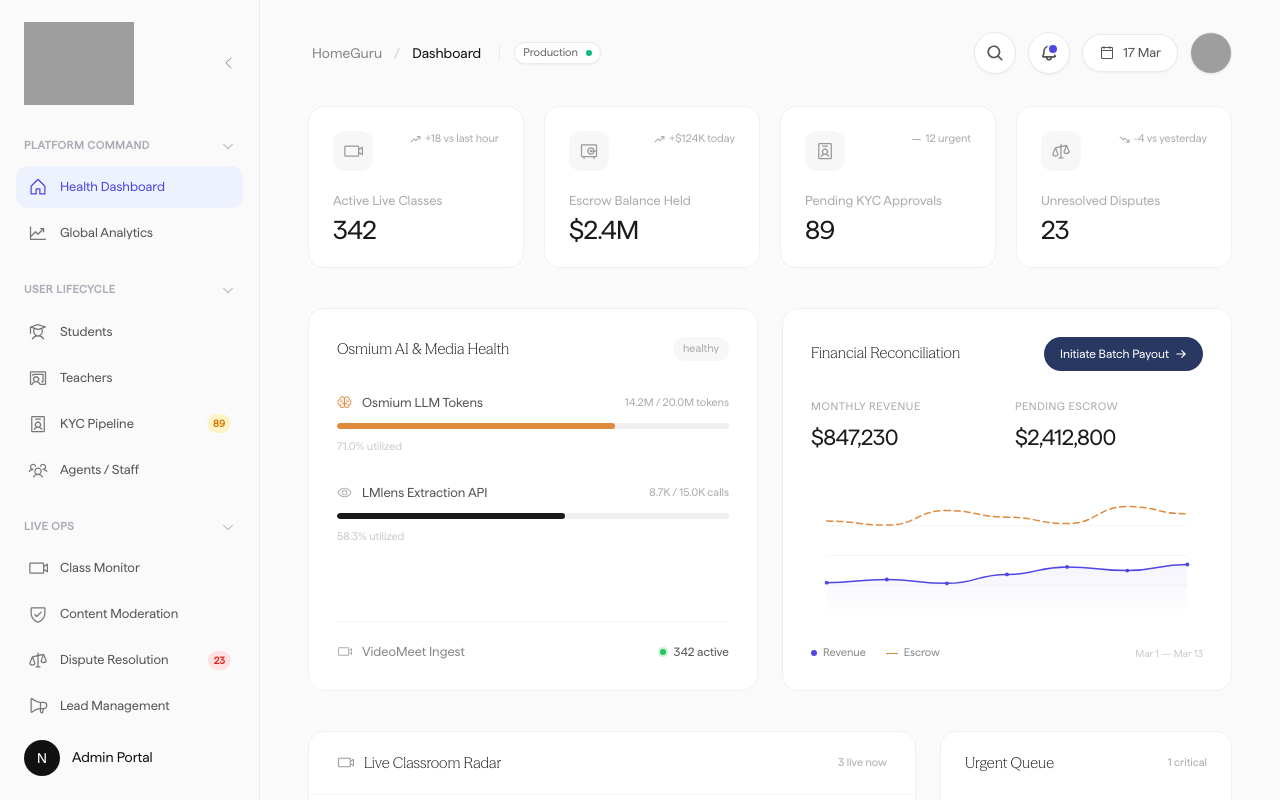
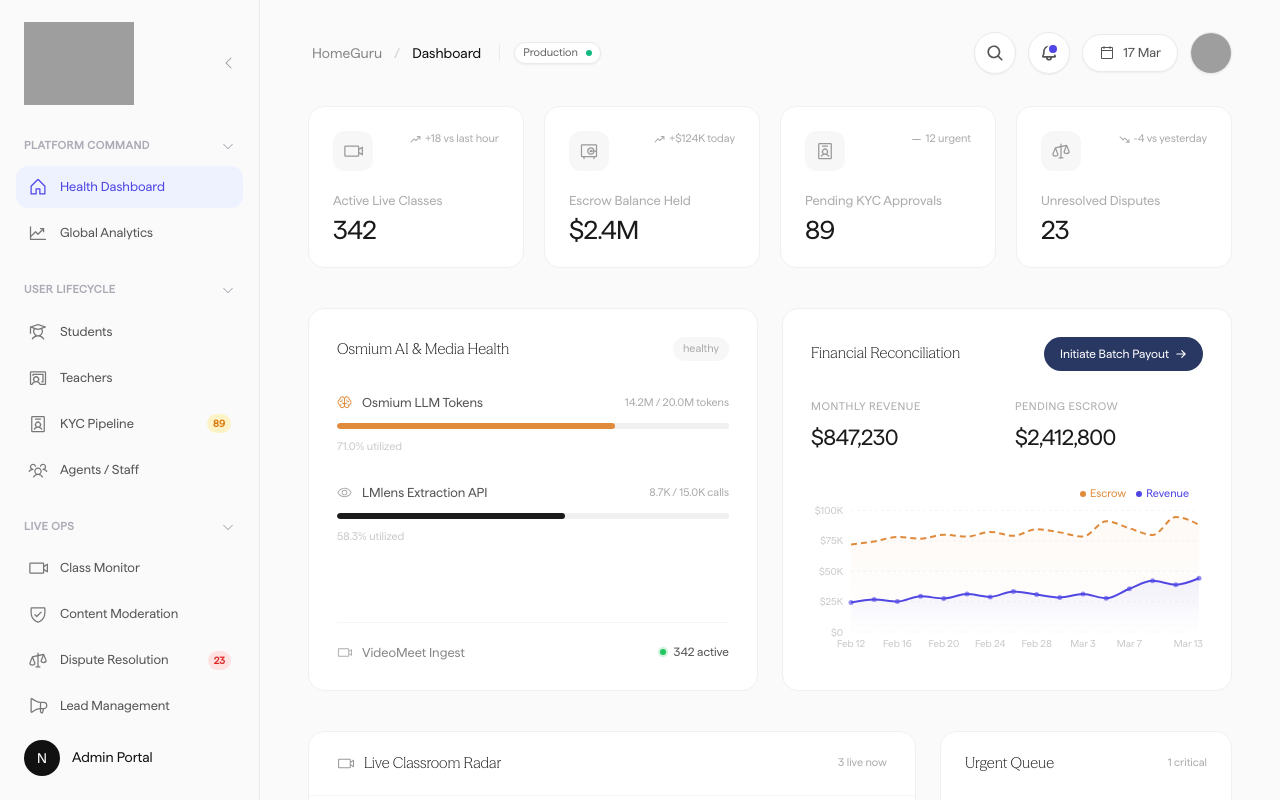
Before and after one commit to varun-ya/hg_admin, a Next.js app: page /dashboard/admin in a window 1280 px wide. Built offline with nearby package versions, Linux system fonts and the light colour scheme; grey boxes are pictures that could not be loaded.

Commit message:
feat: upgrade charts to Recharts with interactive tooltips, gradients, and more data points

```diff
--- a/app/dashboard/admin/analytics/page.tsx
+++ b/app/dashboard/admin/analytics/page.tsx
@@ -1,5 +1,10 @@
 "use client";
-import { TrendUp, TrendDown, Minus } from "@phosphor-icons/react";
+import { TrendUp, TrendDown } from "@phosphor-icons/react";
+import {
+  AreaChart, Area, BarChart, Bar, LineChart, Line,
+  XAxis, YAxis, CartesianGrid, Tooltip, ResponsiveContainer, Legend,
+  Cell, ReferenceLine,
+} from "recharts";
 import {
   kpiMetrics,
   subjectDemand,
@@ -12,22 +17,35 @@ import {
   qualityMetrics,
 } from "@/components/admin/analyticsData";
 
-/* ─── Helpers ─── */
-function smoothPath(points: { x: number; y: number }[]): string {
-  if (points.length < 2) return "";
-  let d = `M ${points[0].x} ${points[0].y}`;
-  for (let i = 0; i < points.length - 1; i++) {
-    const p0 = points[i], p1 = points[i + 1];
-    const cpx = (p0.x + p1.x) / 2;
-    d += ` C ${cpx} ${p0.y}, ${cpx} ${p1.y}, ${p1.x} ${p1.y}`;
-  }
-  return d;
+/* ─── Shared Tooltip ─── */
+function ChartTooltip({ active, payload, label }: any) {
+  if (!active || !payload?.length) return null;
+  return (
+    <div className="bg-white rounded-xl border border-[#F0F0F0] shadow-[0_8px_30px_-10px_rgba(0,0,0,0.12)] px-4 py-3 font-matter">
+      <p className="text-[11px] font-medium text-[#1A1A1A] mb-2">{label}</p>
+      {payload.map((p: any, i: number) => (
+        <div key={i} className="flex items-center gap-2 text-[11px] mb-0.5">
+          <span className="w-2 h-2 rounded-full shrink-0" style={{ backgroundColor: p.color || p.stroke }} />
+          <span className="text-[#777]">{p.name}:</span>
+          <span className="text-[#1A1A1A] font-medium tabular-nums">{
+            typeof p.value === "number" && p.value > 1000
+              ? p.value >= 1_000_000 ? `$${(p.value / 1_000_000).toFixed(1)}M` : `$${(p.value / 1_000).toFixed(0)}K`
+              : p.value
+          }</span>
+        </div>
+      ))}
+    </div>
+  );
 }
 
-function fmt(n: number): string {
-  if (n >= 1_000_000) return `$${(n / 1_000_000).toFixed(1)}M`;
-  if (n >= 1_000) return `$${(n / 1_000).toFixed(0)}K`;
-  return `$${n}`;
+function RatingTooltip({ active, payload, label }: any) {
+  if (!active || !payload?.length) return null;
+  return (
+    <div className="bg-white rounded-xl border border-[#F0F0F0] shadow-[0_8px_30px_-10px_rgba(0,0,0,0.12)] px-4 py-3 font-matter">
+      <p className="text-[11px] font-medium text-[#1A1A1A] mb-1">{label}</p>
+      <p className="text-[12px] text-[#555]">Rating: <span className="font-medium text-[#1A1A1A]">{payload[0].value}</span></p>
+    </div>
+  );
 }
 
 /* ─── 1. KPI Ribbon ─── */
@@ -39,9 +57,7 @@ function KPIRibbon() {
           <p className="text-[13px] text-[#ACACAC] font-normal mb-4">{m.label}</p>
           <p className="text-[26px] font-normal text-[#1A1A1A] tracking-tight leading-none mb-2.5">{m.value}</p>
           <span className="flex items-center gap-1 text-[11px] font-normal text-[#ACACAC]">
-            {m.changeType === "up"
-              ? <TrendUp size={11} weight="bold" />
-              : <TrendDown size={11} weight="bold" />}
+            {m.changeType === "up" ? <TrendUp size={11} weight="bold" /> : <TrendDown size={11} weight="bold" />}
             {m.change} <span className="text-[#DCDCDC] ml-0.5">{m.period}</span>
           </span>
         </div>
@@ -50,37 +66,34 @@ function KPIRibbon() {
   );
 }
 
-/* ─── 2a. Subject Demand ─── */
+/* ─── 2a. Subject Demand — Horizontal Bar Chart ─── */
 function SubjectDemandChart() {
-  const maxSearches = Math.max(...subjectDemand.map((s) => s.searches));
+  const data = subjectDemand.map((s) => ({
+    subject: s.subject,
+    searches: s.searches,
+    slots: s.slots,
+    fillRate: Math.round((s.slots / s.searches) * 100),
+  }));
 
   return (
     <div className="bg-white rounded-2xl border border-[#F0F0F0] p-7">
       <div className="flex items-center justify-between mb-6">
         <h3 className="text-[15px] font-medium text-[#1A1A1A] font-season">Subject Demand vs Supply</h3>
         <div className="flex items-center gap-4 text-[11px] text-[#ACACAC]">
-          <span className="flex items-center gap-1.5"><span className="w-1.5 h-1.5 rounded-full bg-[#1A1A1A]" />Searches</span>
-          <span className="flex items-center gap-1.5"><span className="w-1.5 h-1.5 rounded-full bg-[#D4D4D4]" />Available Slots</span>
+          <span className="flex items-center gap-1.5"><span className="w-2 h-2 rounded-full bg-[#1A1A1A]" />Searches</span>
+          <span className="flex items-center gap-1.5"><span className="w-2 h-2 rounded-full bg-[#D4D4D4]" />Available Slots</span>
         </div>
       </div>
-      <div className="flex flex-col gap-4">
-        {subjectDemand.map((s) => (
-          <div key={s.subject} className="flex items-center gap-4">
-            <span className="text-[12px] text-[#555] w-[110px] shrink-0 truncate">{s.subject}</span>
-            <div className="flex-1 flex flex-col gap-1">
-              <div className="w-full h-[5px] bg-[#F5F5F5] rounded-full overflow-hidden">
-                <div className="h-full rounded-full bg-[#1A1A1A]" style={{ width: `${(s.searches / maxSearches) * 100}%` }} />
-              </div>
-              <div className="w-full h-[5px] bg-[#F5F5F5] rounded-full overflow-hidden">
-                <div className="h-full rounded-full bg-[#D4D4D4]" style={{ width: `${(s.slots / maxSearches) * 100}%` }} />
-              </div>
-            </div>
-            <span className="text-[10px] text-[#ACACAC] w-[50px] text-right shrink-0">
-              {Math.round((s.slots / s.searches) * 100)}% fill
-            </span>
-          </div>
-        ))}
-      </div>
+      <ResponsiveContainer width="100%" height={320}>
+        <BarChart data={data} layout="vertical" margin={{ top: 0, right: 40, left: 10, bottom: 0 }} barGap={2} barSize={8}>
+          <CartesianGrid strokeDasharray="3 3" stroke="#F5F5F5" horizontal={false} />
+          <XAxis type="number" tick={{ fontSize: 10, fill: "#CACACA" }} axisLine={false} tickLine={false} tickFormatter={(v) => v >= 1000 ? `${(v / 1000).toFixed(0)}K` : v} />
+          <YAxis type="category" dataKey="subject" tick={{ fontSize: 11, fill: "#555" }} axisLine={false} tickLine={false} width={100} />
+          <Tooltip content={<ChartTooltip />} />
+          <Bar dataKey="searches" name="Searches" fill="#1A1A1A" radius={[0, 4, 4, 0]} animationDuration={600} />
+          <Bar dataKey="slots" name="Slots" fill="#D4D4D4" radius={[0, 4, 4, 0]} animationDuration={600} />
+        </BarChart>
+      </ResponsiveContainer>
     </div>
   );
 }
@@ -219,16 +232,8 @@ function CohortRetention() {
   );
 }
 
-/* ─── 4. Unit Economics ─── */
+/* ─── 4. Unit Economics + Revenue Trend (Recharts) ─── */
 function UnitEconomics() {
-  const svgW = 400, svgH = 140, padX = 16, padY = 14;
-  const maxRev = Math.max(...monthlyRevenue.map((d) => d.revenue)) * 1.15;
-  const toX = (i: number) => padX + (i / (monthlyRevenue.length - 1)) * (svgW - padX * 2);
-  const toY = (v: number) => svgH - padY - (v / maxRev) * (svgH - padY * 2);
-  const pts = monthlyRevenue.map((d, i) => ({ x: toX(i), y: toY(d.revenue) }));
-  const path = smoothPath(pts);
-  const area = `${path} L ${pts[pts.length - 1].x} ${svgH - padY} L ${pts[0].x} ${svgH - padY} Z`;
-
   return (
     <div className="grid grid-cols-1 lg:grid-cols-3 gap-6">
       <div className="bg-white rounded-2xl border border-[#F0F0F0] p-7 flex flex-col">
@@ -268,47 +273,41 @@ function UnitEconomics() {
           <h3 className="text-[15px] font-medium text-[#1A1A1A] font-season">Revenue Trend</h3>
           <span className="text-[11px] text-[#CACACA]">{monthlyRevenue[0].month} — {monthlyRevenue[monthlyRevenue.length - 1].month}</span>
         </div>
-        <div className="flex-1 min-h-[140px]">
-          <svg viewBox={`0 0 ${svgW} ${svgH}`} preserveAspectRatio="none" className="w-full h-full">
-            <defs>
-              <linearGradient id="aRevGrad" x1="0" y1="0" x2="0" y2="1">
-                <stop offset="0%" stopColor="#1A1A1A" stopOpacity="0.04" />
-                <stop offset="100%" stopColor="#1A1A1A" stopOpacity="0" />
-              </linearGradient>
-            </defs>
-            {[0.25, 0.5, 0.75].map((f) => (
-              <line key={f} x1={padX} y1={toY(maxRev * f)} x2={svgW - padX} y2={toY(maxRev * f)} stroke="#F5F5F5" strokeWidth="1" />
-            ))}
-            <path d={area} fill="url(#aRevGrad)" />
-            <path d={path} fill="none" stroke="#1A1A1A" strokeWidth="1.5" strokeLinecap="round" vectorEffect="non-scaling-stroke" />
-            {pts.map((p, i) => (
-              <circle key={i} cx={p.x} cy={p.y} r="2" fill="#1A1A1A" />
-            ))}
-          </svg>
-        </div>
-        <div className="flex items-center justify-between mt-4">
-          <div className="flex items-center gap-4 text-[11px] text-[#ACACAC]">
-            <span className="flex items-center gap-1.5"><span className="w-1.5 h-1.5 rounded-full bg-[#1A1A1A]" />Net Revenue</span>
-          </div>
-          <div className="flex items-center gap-3 text-[10px] text-[#CACACA]">
-            {monthlyRevenue.map((d) => <span key={d.month}>{d.month}</span>)}
-          </div>
+        <div className="flex-1" style={{ minHeight: 200 }}>
+          <ResponsiveContainer width="100%" height="100%">
+            <AreaChart data={monthlyRevenue} margin={{ top: 4, right: 4, left: -20, bottom: 0 }}>
+              <defs>
+                <linearGradient id="aRevGrad2" x1="0" y1="0" x2="0" y2="1">
+                  <stop offset="0%" stopColor="#1A1A1A" stopOpacity={0.06} />
+                  <stop offset="100%" stopColor="#1A1A1A" stopOpacity={0} />
+                </linearGradient>
+              </defs>
+              <CartesianGrid strokeDasharray="3 3" stroke="#F5F5F5" vertical={false} />
+              <XAxis dataKey="month" tick={{ fontSize: 10, fill: "#CACACA" }} axisLine={false} tickLine={false} />
+              <YAxis tick={{ fontSize: 10, fill: "#CACACA" }} axisLine={false} tickLine={false} tickFormatter={(v) => `$${(v / 1000).toFixed(0)}K`} />
+              <Tooltip content={<ChartTooltip />} />
+              <Area
+                type="monotone"
+                dataKey="revenue"
+                name="Net Revenue"
+                stroke="#1A1A1A"
+                fill="url(#aRevGrad2)"
+                strokeWidth={2}
+                dot={{ r: 3, fill: "#1A1A1A", strokeWidth: 0 }}
+                activeDot={{ r: 5, fill: "#1A1A1A", stroke: "#fff", strokeWidth: 2 }}
+                animationDuration={800}
+              />
+            </AreaChart>
+          </ResponsiveContainer>
         </div>
       </div>
     </div>
   );
 }
 
-/* ─── 5. Quality & Infra ─── */
+/* ─── 5. Quality & Infra (Recharts) ─── */
 function QualityOps() {
-  const { ratingTrend, ratingMonths } = qualityMetrics;
-  const svgW = 300, svgH = 80, padX = 10, padY = 10;
-  const minR = Math.min(...ratingTrend) - 0.1;
-  const maxR = Math.max(...ratingTrend) + 0.1;
-  const toX = (i: number) => padX + (i / (ratingTrend.length - 1)) * (svgW - padX * 2);
-  const toY = (v: number) => svgH - padY - ((v - minR) / (maxR - minR)) * (svgH - padY * 2);
-  const pts = ratingTrend.map((v, i) => ({ x: toX(i), y: toY(v) }));
-  const path = smoothPath(pts);
+  const { ratingTrend } = qualityMetrics;
 
   const metrics = [
     { label: "Tech Failure Rate", value: `${qualityMetrics.techFailureRate}%`, target: "< 2%", ok: qualityMetrics.techFailureRate < 2 },
@@ -327,17 +326,26 @@ function QualityOps() {
           {qualityMetrics.avgRating}
           <span className="text-[14px] text-[#DCDCDC] ml-1 font-normal">/ 5.0</span>
         </p>
-        <div className="h-[80px]">
-          <svg viewBox={`0 0 ${svgW} ${svgH}`} preserveAspectRatio="none" className="w-full h-full">
-            <line x1={padX} y1={toY(4.7)} x2={svgW - padX} y2={toY(4.7)} stroke="#E08A3C" strokeWidth="0.5" strokeDasharray="4 3" vectorEffect="non-scaling-stroke" />
-            <path d={path} fill="none" stroke="#1A1A1A" strokeWidth="1.5" strokeLinecap="round" vectorEffect="non-scaling-stroke" />
-            {pts.map((p, i) => (
-              <circle key={i} cx={p.x} cy={p.y} r="2" fill="#1A1A1A" />
-            ))}
-          </svg>
-        </div>
-        <div className="flex items-center justify-between mt-3 text-[10px] text-[#CACACA]">
-          {ratingMonths.map((m) => <span key={m}>{m}</span>)}
+        <div style={{ height: 120 }}>
+          <ResponsiveContainer width="100%" height="100%">
+            <LineChart data={ratingTrend} margin={{ top: 8, right: 8, left: -20, bottom: 0 }}>
+              <CartesianGrid strokeDasharray="3 3" stroke="#F5F5F5" vertical={false} />
+              <XAxis dataKey="month" tick={{ fontSize: 10, fill: "#CACACA" }} axisLine={false} tickLine={false} />
+              <YAxis domain={[4.5, 4.85]} tick={{ fontSize: 10, fill: "#CACACA" }} axisLine={false} tickLine={false} />
+              <ReferenceLine y={4.7} stroke="#E08A3C" strokeDasharray="4 3" strokeWidth={1} />
+              <Tooltip content={<RatingTooltip />} />
+              <Line
+                type="monotone"
+                dataKey="rating"
+                name="Rating"
+                stroke="#1A1A1A"
+                strokeWidth={2}
+                dot={{ r: 3, fill: "#1A1A1A", strokeWidth: 0 }}
+                activeDot={{ r: 5, fill: "#1A1A1A", stroke: "#fff", strokeWidth: 2 }}
+                animationDuration={800}
+              />
+            </LineChart>
+          </ResponsiveContainer>
         </div>
       </div>
 
@@ -366,12 +374,10 @@ export default function AnalyticsPage() {
   return (
     <div className="flex flex-col gap-8 md:gap-10 pt-4">
       <KPIRibbon />
-
       <div className="flex flex-col gap-6">
         <SubjectDemandChart />
         <LiquidityPanel />
       </div>
-
       <CohortRetention />
       <UnitEconomics />
       <QualityOps />
--- a/components/admin/FinancialReconciliation.tsx
+++ b/components/admin/FinancialReconciliation.tsx
@@ -1,40 +1,37 @@
 "use client";
 import { memo, useState } from "react";
 import { ArrowRight } from "@phosphor-icons/react";
+import {
+  AreaChart, Area, XAxis, YAxis, CartesianGrid, Tooltip,
+  ResponsiveContainer, Legend,
+} from "recharts";
 import { financialSummary } from "./mockData";
 import ConfirmModal from "./ConfirmModal";
 
-function smoothPath(points: { x: number; y: number }[]): string {
-  if (points.length < 2) return "";
-  let d = `M ${points[0].x} ${points[0].y}`;
-  for (let i = 0; i < points.length - 1; i++) {
-    const p0 = points[i];
-    const p1 = points[i + 1];
-    const cpx = (p0.x + p1.x) / 2;
-    d += ` C ${cpx} ${p0.y}, ${cpx} ${p1.y}, ${p1.x} ${p1.y}`;
-  }
-  return d;
+function fmt(v: number) {
+  if (v >= 1000) return `$${(v / 1000).toFixed(0)}K`;
+  return `$${v}`;
+}
+
+function CustomTooltip({ active, payload, label }: any) {
+  if (!active || !payload?.length) return null;
+  return (
+    <div className="bg-white rounded-xl border border-[#F0F0F0] shadow-[0_8px_30px_-10px_rgba(0,0,0,0.12)] px-4 py-3 font-matter">
+      <p className="text-[11px] font-medium text-[#1A1A1A] mb-2">{label}</p>
+      {payload.map((p: any, i: number) => (
+        <div key={i} className="flex items-center gap-2 text-[11px] mb-0.5">
+          <span className="w-2 h-2 rounded-full shrink-0" style={{ backgroundColor: p.color }} />
+          <span className="text-[#777]">{p.name}:</span>
+          <span className="text-[#1A1A1A] font-medium tabular-nums">{fmt(p.value)}</span>
+        </div>
+      ))}
+    </div>
+  );
 }
 
 function FinancialReconciliation() {
   const { totalRevenue, pendingEscrow, dailyData } = financialSummary;
   const [showConfirm, setShowConfirm] = useState(false);
-
-  const maxVal = Math.max(...dailyData.flatMap((d) => [d.revenue, d.pendingEscrow])) * 1.1;
-  const svgW = 400;
-  const svgH = 150;
-  const padX = 16;
-  const padY = 14;
-
-  const toX = (i: number) => padX + (i / (dailyData.length - 1)) * (svgW - padX * 2);
-  const toY = (v: number) => svgH - padY - (v / maxVal) * (svgH - padY * 2);
-
-  const revenuePoints = dailyData.map((d, i) => ({ x: toX(i), y: toY(d.revenue) }));
-  const escrowPoints = dailyData.map((d, i) => ({ x: toX(i), y: toY(d.pendingEscrow) }));
-
-  const revenuePath = smoothPath(revenuePoints);
-  const escrowPath = smoothPath(escrowPoints);
-  const revenueArea = `${revenuePath} L ${revenuePoints[revenuePoints.length - 1].x} ${svgH - padY} L ${revenuePoints[0].x} ${svgH - padY} Z`;
 
   return (
     <>
@@ -50,7 +47,6 @@ function FinancialReconciliation() {
           </button>
         </div>
 
-        {/* Summary */}
         <div className="grid grid-cols-2 gap-4 mb-7">
           <div>
             <p className="text-[11px] font-normal text-[#ACACAC] uppercase tracking-wider mb-1.5">Monthly Revenue</p>
@@ -62,34 +58,66 @@ function FinancialReconciliation() {
           </div>
         </div>
 
-        {/* Chart */}
-        <div className="flex-1 min-h-0">
-          <svg viewBox={`0 0 ${svgW} ${svgH}`} preserveAspectRatio="none" className="w-full h-full">
-            <defs>
-              <linearGradient id="revGrad" x1="0" y1="0" x2="0" y2="1">
-                <stop offset="0%" stopColor="#4F46E5" stopOpacity="0.06" />
-                <stop offset="100%" stopColor="#4F46E5" stopOpacity="0" />
-              </linearGradient>
-            </defs>
-            {[0.25, 0.5, 0.75].map((f) => (
-              <line key={f} x1={padX} y1={toY(maxVal * f)} x2={svgW - padX} y2={toY(maxVal * f)} stroke="#F5F5F5" strokeWidth="1" />
-            ))}
-            <path d={revenueArea} fill="url(#revGrad)" />
-            <path d={revenuePath} fill="none" stroke="#4F46E5" strokeWidth="1.5" strokeLinecap="round" vectorEffect="non-scaling-stroke" />
-            <path d={escrowPath} fill="none" stroke="#E08A3C" strokeWidth="1.5" strokeLinecap="round" strokeDasharray="6 4" vectorEffect="non-scaling-stroke" />
-            {revenuePoints.map((p, i) => (
-              <circle key={`r-${i}`} cx={p.x} cy={p.y} r="2" fill="#4F46E5" />
-            ))}
-          </svg>
-        </div>
-
-        {/* Legend */}
-        <div className="flex items-center justify-between mt-4">
-          <div className="flex items-center gap-5 text-[11px] font-normal text-[#888]">
-            <span className="flex items-center gap-1.5"><span className="w-1.5 h-1.5 rounded-full bg-[#4F46E5]" />Revenue</span>
-            <span className="flex items-center gap-1.5"><span className="w-3 h-[1px] bg-[#E08A3C]" />Escrow</span>
-          </div>
-          <span className="text-[10px] text-[#CACACA] font-normal">{dailyData[0].date} — {dailyData[dailyData.length - 1].date}</span>
+        <div className="flex-1 min-h-0" style={{ minHeight: 180 }}>
+          <ResponsiveContainer width="100%" height="100%">
+            <AreaChart data={dailyData} margin={{ top: 4, right: 4, left: -20, bottom: 0 }}>
+              <defs>
+                <linearGradient id="finRevGrad" x1="0" y1="0" x2="0" y2="1">
+                  <stop offset="0%" stopColor="#4F46E5" stopOpacity={0.12} />
+                  <stop offset="100%" stopColor="#4F46E5" stopOpacity={0} />
+                </linearGradient>
+                <linearGradient id="finEscGrad" x1="0" y1="0" x2="0" y2="1">
+                  <stop offset="0%" stopColor="#E08A3C" stopOpacity={0.08} />
+                  <stop offset="100%" stopColor="#E08A3C" stopOpacity={0} />
+                </linearGradient>
+              </defs>
+              <CartesianGrid strokeDasharray="3 3" stroke="#F5F5F5" vertical={false} />
+              <XAxis
+                dataKey="date"
+                tick={{ fontSize: 10, fill: "#CACACA" }}
+                axisLine={false}
+                tickLine={false}
+                interval="preserveStartEnd"
+              />
+              <YAxis
+                tick={{ fontSize: 10, fill: "#CACACA" }}
+                axisLine={false}
+                tickLine={false}
+                tickFormatter={fmt}
+              />
+              <Tooltip content={<CustomTooltip />} />
+              <Legend
+                verticalAlign="top"
+                align="right"
+                iconType="circle"
+                iconSize={6}
+                wrapperStyle={{ fontSize: 11, color: "#999", paddingBottom: 8 }}
+              />
+              <Area
+                type="monotone"
+                dataKey="revenue"
+                name="Revenue"
+                stroke="#4F46E5"
+                fill="url(#finRevGrad)"
+                strokeWidth={2}
+                dot={{ r: 2.5, fill: "#4F46E5", strokeWidth: 0 }}
+                activeDot={{ r: 4, fill: "#4F46E5", stroke: "#fff", strokeWidth: 2 }}
+                animationDuration={800}
+              />
+              <Area
+                type="monotone"
+                dataKey="pendingEscrow"
+                name="Escrow"
+                stroke="#E08A3C"
+                fill="url(#finEscGrad)"
+                strokeWidth={2}
+                strokeDasharray="6 4"
+                dot={false}
+                activeDot={{ r: 4, fill: "#E08A3C", stroke: "#fff", strokeWidth: 2 }}
+                animationDuration={800}
+              />
+            </AreaChart>
+          </ResponsiveContainer>
         </div>
       </div>
 
--- a/components/admin/analyticsData.ts
+++ b/components/admin/analyticsData.ts
@@ -60,6 +60,9 @@ export const unitEconomics = {
 };
 
 export const monthlyRevenue = [
+  { month: "Jul", revenue: 218000, cac: 56 },
+  { month: "Aug", revenue: 245000, cac: 53 },
+  { month: "Sep", revenue: 282000, cac: 51 },
   { month: "Oct", revenue: 320000, cac: 48 },
   { month: "Nov", revenue: 380000, cac: 45 },
   { month: "Dec", revenue: 410000, cac: 44 },
@@ -71,8 +74,17 @@ export const monthlyRevenue = [
 // ─── 5. Quality & Infrastructure ───
 export const qualityMetrics = {
   avgRating: 4.72,
-  ratingTrend: [4.65, 4.68, 4.71, 4.69, 4.74, 4.72],
-  ratingMonths: ["Oct", "Nov", "Dec", "Jan", "Feb", "Mar"],
+  ratingTrend: [
+    { month: "Jul", rating: 4.58 },
+    { month: "Aug", rating: 4.61 },
+    { month: "Sep", rating: 4.63 },
+    { month: "Oct", rating: 4.65 },
+    { month: "Nov", rating: 4.68 },
+    { month: "Dec", rating: 4.71 },
+    { month: "Jan", rating: 4.69 },
+    { month: "Feb", rating: 4.74 },
+    { month: "Mar", rating: 4.72 },
+  ],
   techFailureRate: 1.8,
   disputeRefundRate: 2.4,
   aiAutoResolution: 78.6,
--- a/components/admin/mockData.ts
+++ b/components/admin/mockData.ts
@@ -35,6 +35,15 @@ export const financialSummary: FinancialSummary = {
   totalRevenue: "$847,230",
   pendingEscrow: "$2,412,800",
   dailyData: [
+    { date: "Feb 12", revenue: 24200, pendingEscrow: 72000 },
+    { date: "Feb 14", revenue: 26800, pendingEscrow: 74500 },
+    { date: "Feb 16", revenue: 25100, pendingEscrow: 78200 },
+    { date: "Feb 18", revenue: 29400, pendingEscrow: 76800 },
+    { date: "Feb 20", revenue: 27600, pendingEscrow: 80100 },
+    { date: "Feb 22", revenue: 31200, pendingEscrow: 78500 },
+    { date: "Feb 24", revenue: 28900, pendingEscrow: 82400 },
+    { date: "Feb 26", revenue: 33400, pendingEscrow: 79200 },
+    { date: "Feb 28", revenue: 30800, pendingEscrow: 84600 },
     { date: "Mar 1", revenue: 28400, pendingEscrow: 82000 },
     { date: "Mar 3", revenue: 31200, pendingEscrow: 78500 },
     { date: "Mar 5", revenue: 27800, pendingEscrow: 91200 },
```
Also changed, not shown: 1 other file (tests, documents, lock files or other folders).
